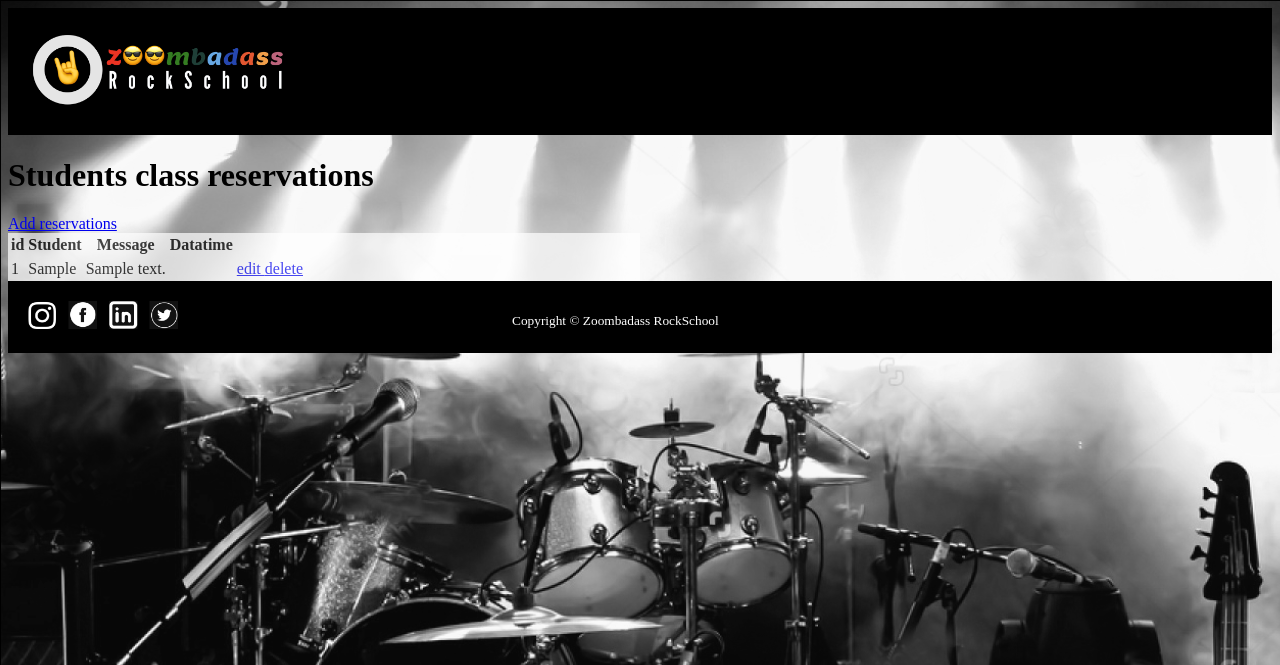
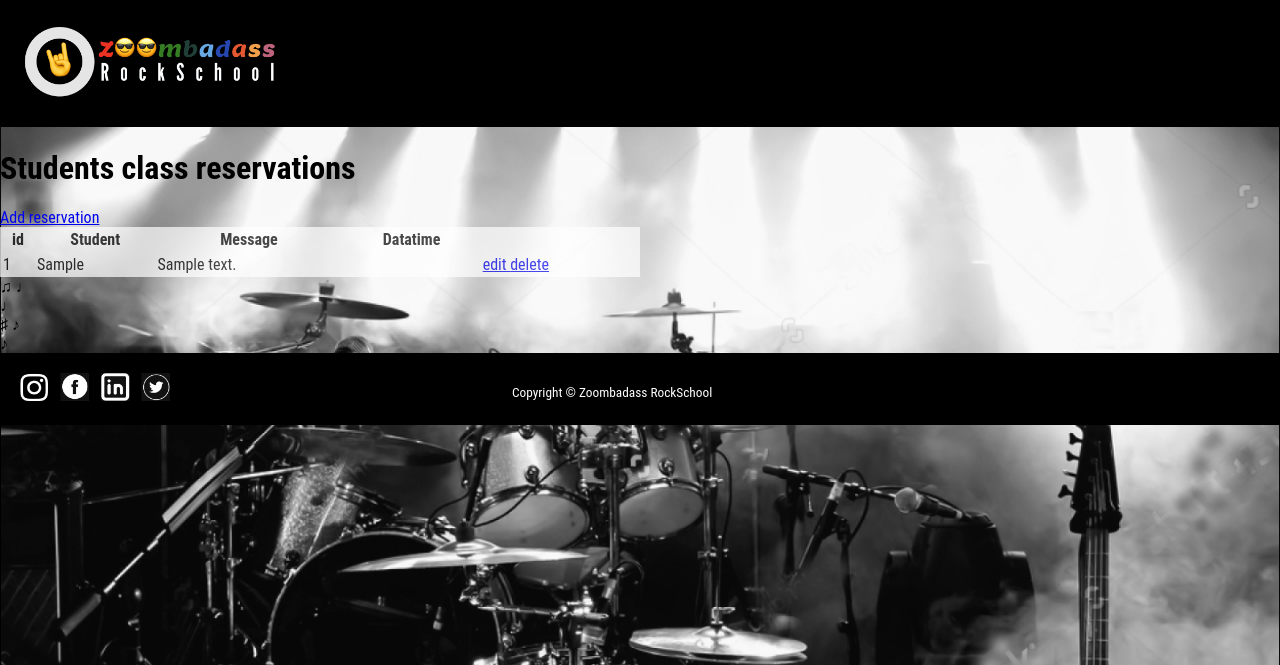
Before and after one commit to Himorell/rockSchool, a PHP site: page / in a window 1280 px wide. Shown: the top 665 px of the page. Run offline with PHP 8.4, Linux system fonts and the light colour scheme; tables that the repository leaves empty or names only in its code hold one stand-in row (values such as "Sample post"); data that the repository does not hold is empty.

Commit message:
clean code add music notes

```diff
--- a/public/styles/main.css
+++ b/public/styles/main.css
@@ -1,5 +1,14 @@
 body{
-    background-image: url("../images/backgroundBody.png");
+    margin:0;
+    padding:0;
+    display:flex;
+    flex-direction:column;
+    font-family: 'Roboto Condensed', sans-serif;
+    background-image:url("../images/backgroundBody.png");
+    background-size: cover;
+    background-repeat: no-repeat;
+    background-position:center top;
+
 }
 
 header{
@@ -13,7 +22,7 @@ header{
     height: auto;
 }
 
-.containerTable{
+Table{
     width: 50%;
     background-color: white;
     opacity: 0.7;
--- a/src/Views/Components/footer.php
+++ b/src/Views/Components/footer.php
@@ -1,3 +1,4 @@
+</body>
 <footer>
 
     <div><img src="./public/images/imagesWeb.png" alt="Logos redes sociales"
@@ -6,5 +7,4 @@
       <div class="footerCopy">
       <small>Copyright &copy; Zoombadass RockSchool</small>
     </div>
-
-  </footer>
+</footer>
--- a/src/Views/Components/layout.php
+++ b/src/Views/Components/layout.php
@@ -4,7 +4,8 @@
     <meta charset="UTF-8">
     <meta http-equiv="X-UA-Compatible" content="IE=edge">
     <meta name="viewport" content="width=device-width, initial-scale=1.0">
-    <link rel="stylesheet" href="./public/styles/main.css">
+    <link rel="stylesheet" href="../styles/main.css">
     <link rel="shortcut icon" type="image/x-icon" href="../public/images/favicon.ico">
     <title>Zoombadass RockSchool</title>
 </head>
+<body>
--- a/src/Views/studentList.php
+++ b/src/Views/studentList.php
@@ -3,16 +3,24 @@
     require_once("Components/layout.php");
     require_once("Components/header.php");
 ?>
-    <body>
-
     <main>
-
-        <div class="actionCreate">
             <h1>Students class reservations</h1>
-          <a href="?action=create"  class="btn btn-primary btn-sm">Add reservations</a>
+            <div class="addReservation">
+                <a href="?action=create" class="actionCreate" onclick="executeExample('multipleInputs')">Add reservation</a>
+                <div id="bars">
+                    <div class="bar"></div>
+                    <div class="bar"></div>
+                    <div class="bar"></div>
+                    <div class="bar"></div>
+                    <div class="bar"></div>
+                    <div class="bar"></div>
+                    <div class="bar"></div>
+                    <div class="bar"></div>
+                    <div class="bar"></div>
+                    <div class="bar"></div>
                 </div>
-        <div class="containerTable">
-            <table class="card-table table">
+            </div>
+            <table>
                 <thead>
                     <tr>
                         <th scope="col">id</th>
@@ -23,12 +31,8 @@
                 </thead>
                 <tbody>
                     <tr>
-
-
-
                 <?php
                 foreach ($data["student"] as $student) {
-
                     echo "
                     <tr>
                         <td>{$student->getId()}</td>
@@ -41,19 +45,25 @@
                         </td>
                     </tr>
                         ";
-                    }?>
-
+                    }
+                ?>
                     </tr>
-
-
                 </tbody>
-
-
             </table>
+            <div class="musicNotes">
+                <div class="note-1">
+                    &#9835; &#9833;
+                </div>
+                <div class="note-2">
+                    &#9833;
+                </div>
+                <div class="note-3">
+                    &#9839; &#9834;
+                </div>
+                <div class="note-4">
+                    &#9834;
                 </div>
             </div>
-
-
         </main>
 
 
```
Lines whose indentation alone changed are shown as unchanged.
